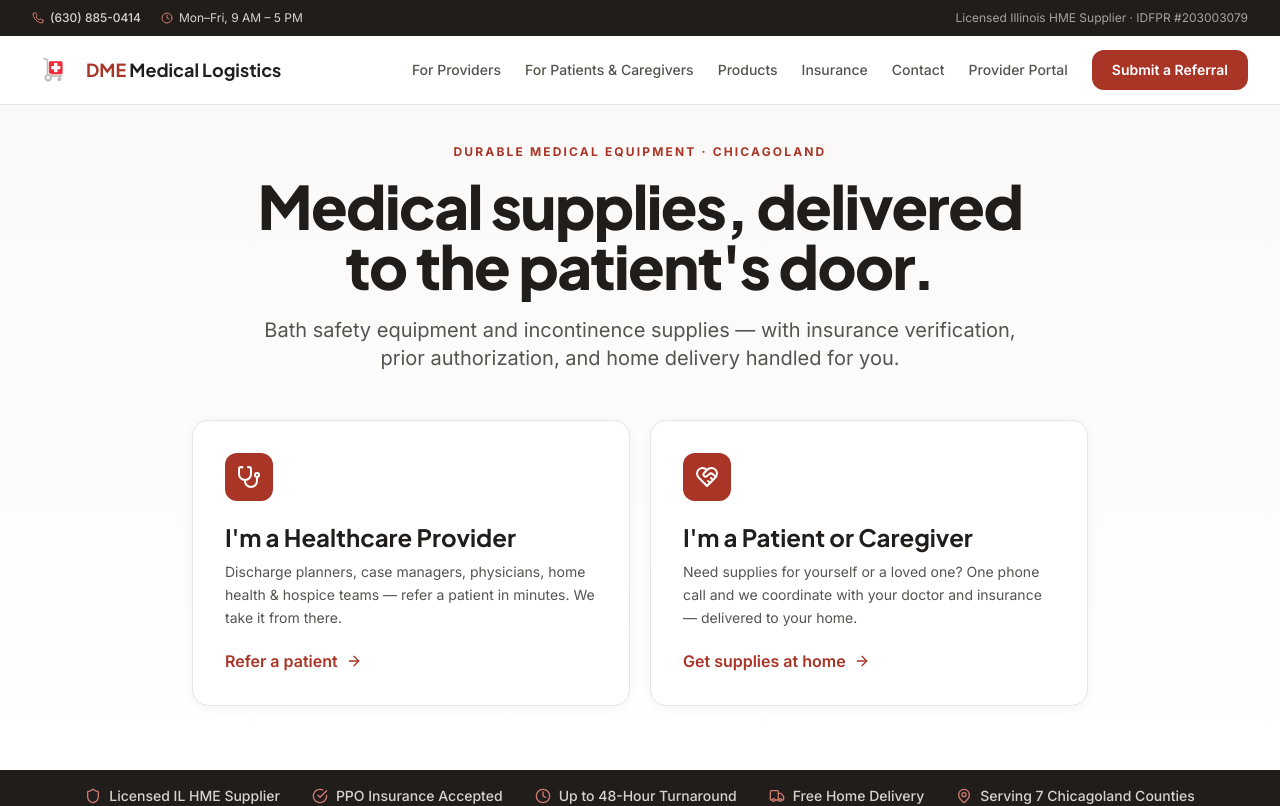
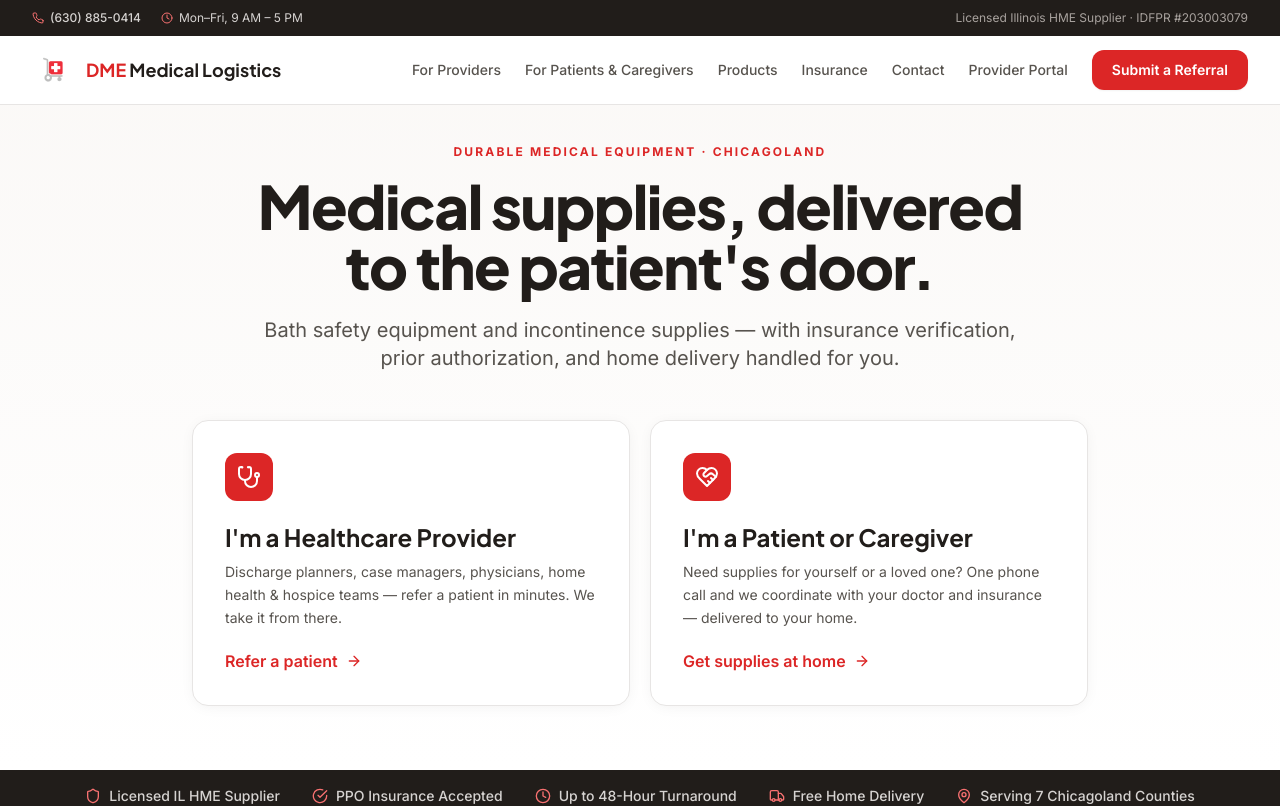
Before and after one commit to dmemedicallogistics/dme-app, a React (Vite) app: page / in a window 1280 px wide. Shown: the top 806 px of the page. Built offline with nearby package versions, Linux system fonts and the light colour scheme.

Commit message:
Restore original red brand color

```diff
--- a/tailwind.config.js
+++ b/tailwind.config.js
@@ -4,21 +4,6 @@ export default {
   theme: {
     extend: {
       colors: {
-        // Refined brand red — deeper, less saturated than default Tailwind red.
-        // Remapped so every existing `red-*` class site-wide picks up the new brand.
-        red: {
-          50: '#FBF5F4',
-          100: '#F7E7E5',
-          200: '#EFCEC9',
-          300: '#E0A9A1',
-          400: '#CE7C72',
-          500: '#BA5347',
-          600: '#A93527',
-          700: '#8C2B20',
-          800: '#73271E',
-          900: '#5F231C',
-          950: '#34110C',
-        },
         cream: '#FAF8F6',
         ink: '#211D1A',
       },
```
